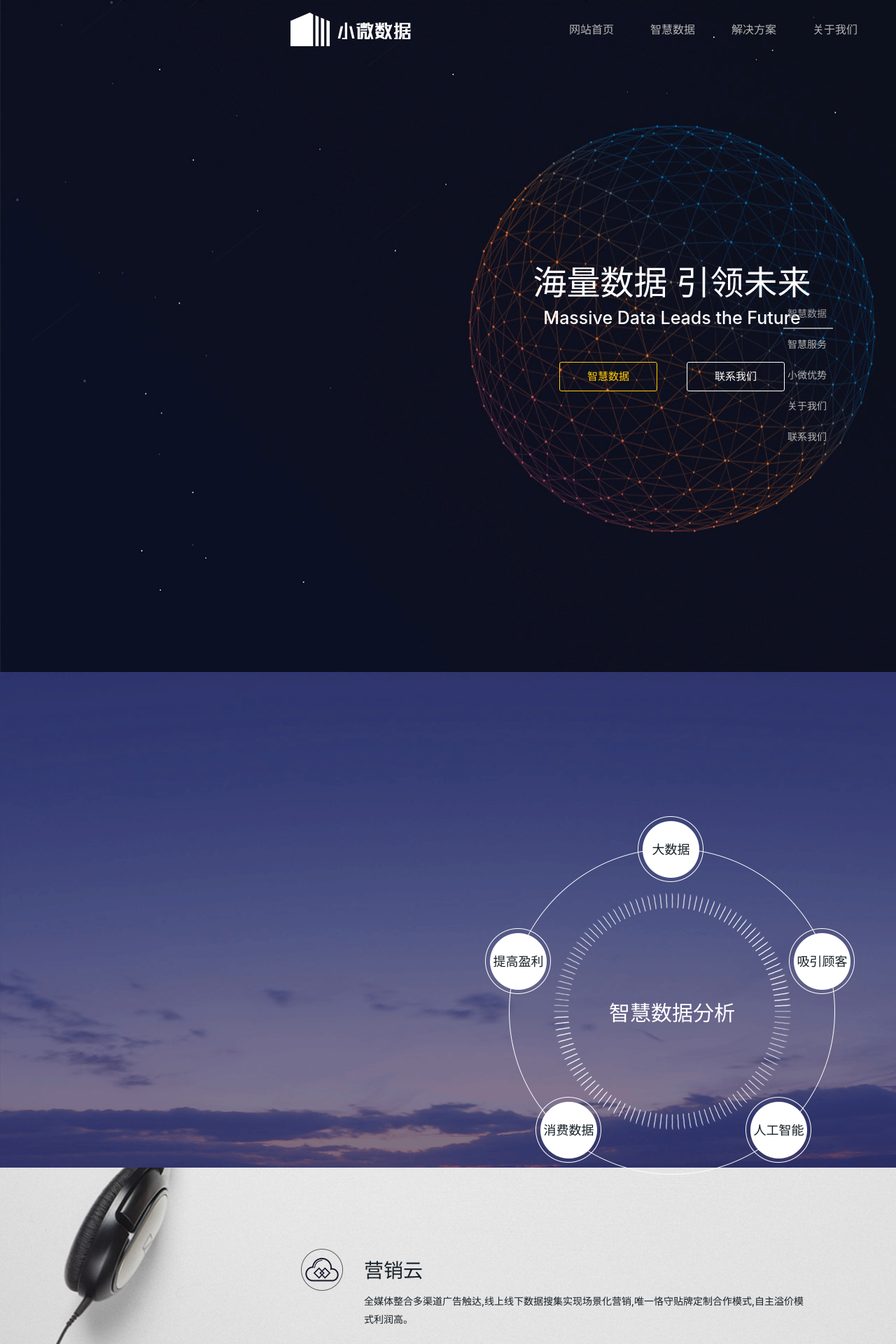
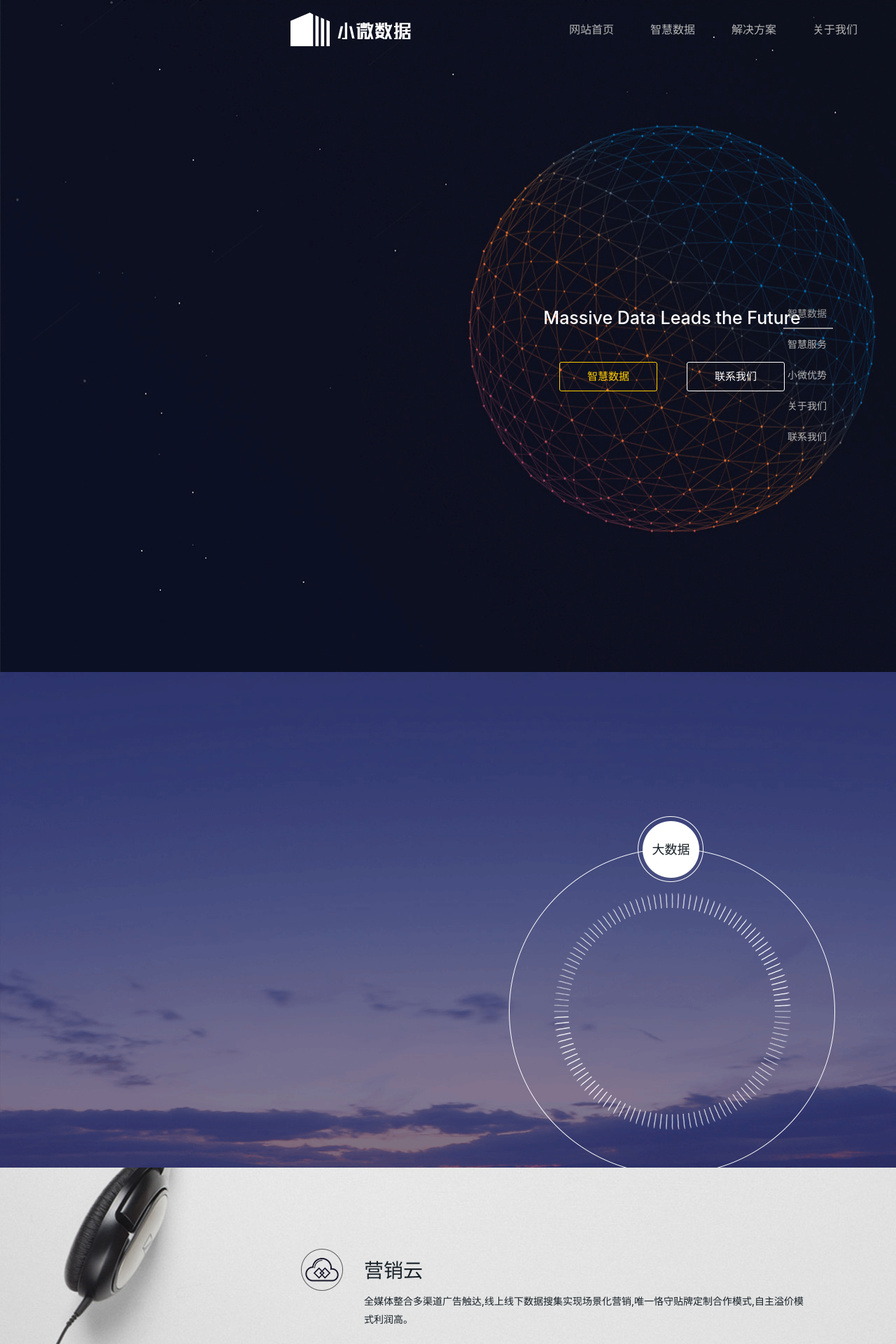
Before and after one commit to 17797776321/vfs.data, a Nuxt app: page / in a window 1280 px wide. Shown: the top 1920 px of the page at 70% size. Built offline with nearby package versions, Linux system fonts and the light colour scheme.

Commit message:
修改bug

```diff
--- a/pages/index.vue
+++ b/pages/index.vue
@@ -4,13 +4,15 @@
     <my-sitebar></my-sitebar>
     <!-- 智慧数据 -->
     <div class="banner_box">
-      <h2 class="cn"
-          ref="title"
-          :class="{'myhidden':show}">海量数据 引领未来</h2>
-      <h3 class="en">Massive Data Leads the Future</h3>
+      <div style="padding-top:375px">
+        <h2 class="cn myhidden"
+            ref="cn">海量数据 引领未来</h2>
+      </div>
+
+      <h3 class="en"
+          ref="en">Massive Data Leads the Future</h3>
       <div class="btn_group">
         <a href="javascript:void(0);"
-           @click="show =!show"
            class="wisdom_data">智慧数据</a><a href="javascript:void(0);"
            class="contact_us">联系我们</a>
       </div>
@@ -20,16 +22,21 @@
       <div class="width">
         <div class="circle_box">
           <a href="javascript:void(0);"
-             class="pos1">大数据</a>
+             ref="circle1"
+             class="pos1 myhidden">大数据</a>
           <a href="javascript:void(0);"
-             class="pos2">提高盈利</a>
+             class="pos2 myhidden"
+             ref="circle2">提高盈利</a>
           <a href="javascript:void(0);"
-             class="pos3">吸引顾客</a>
+             class="pos3 myhidden"
+             ref="circle3">吸引顾客</a>
           <a href="javascript:void(0);"
-             class="pos4">消费数据</a>
+             class="pos4 myhidden"
+             ref="circle4">消费数据</a>
           <a href="javascript:void(0);"
-             class="pos5">人工智能</a>
-          <h2 class="cente_text">智慧数据分析</h2>
+             class="pos5 myhidden"
+             ref="circle5">人工智能</a>
+          <h2 class="cente_text myhidden" ref="circleText">智慧数据分析</h2>
         </div>
       </div>
     </div>
@@ -130,7 +137,6 @@ export default {
   },
   data () {
     return {
-      show: true,
       wisdomList: [
         {
           img: icon1,
@@ -179,7 +185,16 @@ export default {
     }
   },
   mounted () {
-    new ScrollAnimate(this.$refs.title,'fadeInUp')
+    /* 首页banner图标题 */
+    // new ScrollAnimate(this.$refs.cn, 'fadeInUp')
+    // new ScrollAnimate(this.$refs.en, 'fadeInUp')
+    /* 智慧数据动画 */
+    new ScrollAnimate(this.$refs.circle1, 'fadeInUp')
+    // new ScrollAnimate(this.$refs.circle2, 'fadeInUp')
+    // new ScrollAnimate(this.$refs.circle3, 'fadeInUp')
+    // new ScrollAnimate(this.$refs.circle4, 'fadeInUp')
+    // new ScrollAnimate(this.$refs.circle5, 'fadeInUp')
+    // new ScrollAnimate(this.$refs.circleText, 'fadeInUp')
   }
 }
 </script>
@@ -196,7 +211,6 @@ export default {
       font-size: 48px;
       color: #fefeff;
       text-align: center;
-      padding-top: 375px;
     }
     .en {
       font-size: 25px;
@@ -241,7 +255,6 @@ export default {
       height: 466px;
       background: url("../assets/images/circle1.png") no-repeat;
       background-size: 100% 100%;
-      position: relative;
       margin: 0 auto;
       a {
         display: block;
@@ -255,24 +268,24 @@ export default {
         position: absolute;
       }
       .pos1 {
-        left: 184px;
-        top: -46px;
+        margin-left: 184px;
+        margin-top: -46px;
       }
       .pos2 {
-        left: -34px;
-        top: 114px;
+        margin-left: -34px;
+        margin-top: 114px;
       }
       .pos3 {
-        left: 400px;
-        top: 114px;
+        margin-left: 400px;
+        margin-top: 114px;
       }
       .pos4 {
-        left: 38px;
-        top: 355px;
+        margin-left: 38px;
+        margin-top: 355px;
       }
       .pos5 {
-        left: 338px;
-        top: 355px;
+        margin-left: 338px;
+        margin-top: 355px;
       }
       .cente_text {
         font-size: 30px;
--- a/utils/animate.js
+++ b/utils/animate.js
@@ -10,7 +10,7 @@ export class ScrollAnimate {
     this.addAnimate = this.addAnimate.bind(this)
     this.dom = dom
     this.mode = mode
-    this.documentConetn = document.body || document.documentElement
+    this.isgoing = true
     this.init()
   }
   /* 初始化*/
@@ -26,21 +26,26 @@ export class ScrollAnimate {
   /* 监听滚动*/
   handleScroll() {
     let self = this;
-    self.addAnimate()
+    // self.addAnimate()
+    if(self.condition() && self.isgoing){
+      self.addAnimate()
+    }
   }
   /* 满足滚动触发动画的条件 */
   condition(){
-    return this.documentConetn.scrollTop + window.screen.availHeight >= this.dom.offsetHeight  + this.dom.offsetTop?true:false
+    return document.documentElement.scrollTop + window.screen.availHeight >= this.dom.offsetHeight  + this.dom.offsetTop?true:false
   }
   /* 添加动画*/
   addAnimate(){
     let self = this
+    self.isgoing = false
+    console.log(111)
     // /* 先删后加*/
-    this.dom.classList.remove('animated')
-    this.dom.classList.remove(self.mode)
+    self.dom.classList.remove('animated')
+    self.dom.classList.remove(self.mode)
     /* 去掉隐藏 */
-    this.dom.classList.remove('myhidden')
-    this.dom.classList.add('animated')
-    this.dom.classList.add(self.mode)
+    self.dom.classList.remove('myhidden')
+    self.dom.classList.add('animated')
+    self.dom.classList.add(self.mode)
   }
 }
```
